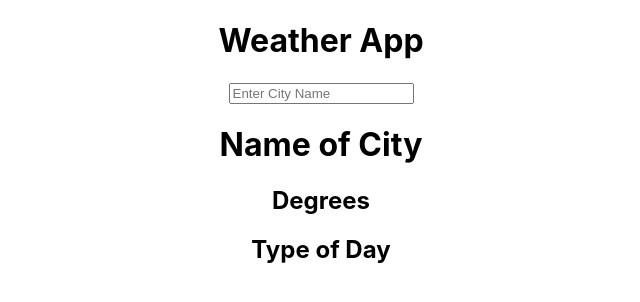
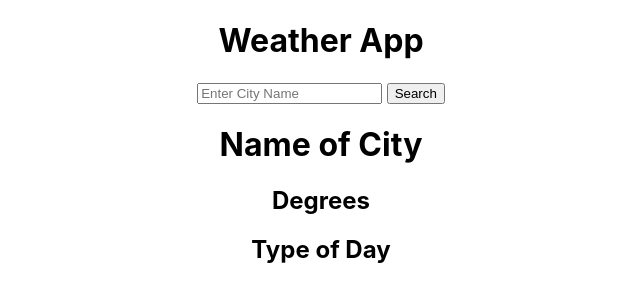
Before and after one commit to VishalGill/Weather-App, a React (Create React App) app: page / in a window 1280 px wide. Shown: the top 302 px of the page, without its empty margins (319-959 px from the left). Built offline with nearby package versions, Linux system fonts and the light colour scheme.

Commit message:
added search button

```diff
--- a/src/Components/Header.js
+++ b/src/Components/Header.js
@@ -1,17 +1,13 @@
 import React from 'react';
 
 function Header(props) {
-    return (
-
+	return (
 		<div>
 			<form>
-				<input placeholder='Enter City Name' />
+				<input placeholder='Enter City Name' /> <button>Search</button>
 			</form>
 		</div>
-
-
-
-    );
+	);
 }
 
 export default Header;
```
